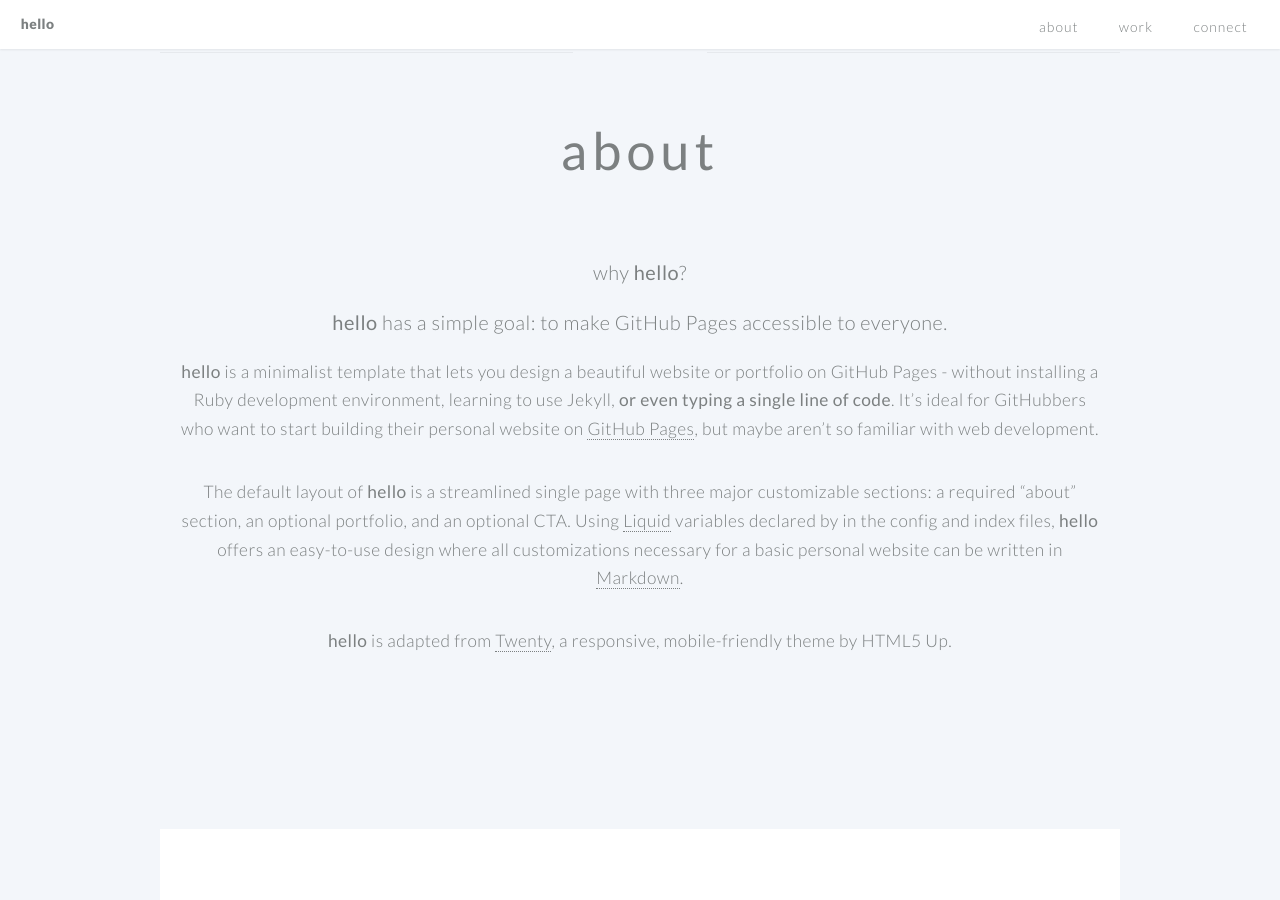
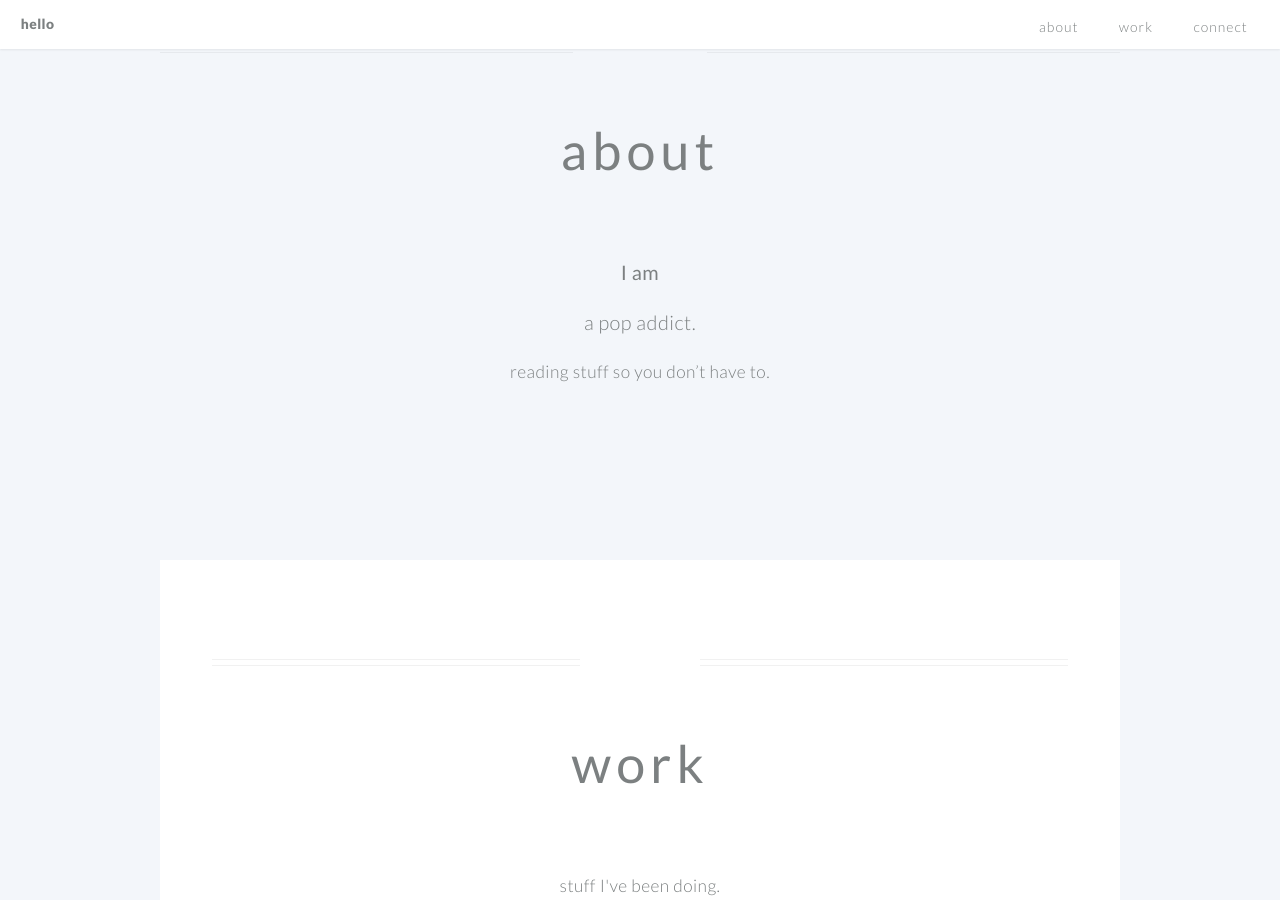
Before and after one commit to teaxwin/teaxwin.github.io, a Jekyll site: the page built from index.md, in a window 1280 px wide and 900 px high, scrolled down 611 px. Built offline with Jekyll 4.4.1, drawn with Linux system fonts in a browser that asks for light colours; a file with an impossible date is left out.

Commit message:
change about me

```diff
--- a/_config.yml
+++ b/_config.yml
@@ -1,7 +1,7 @@
 # _config.yml
 
 # required, replace with your own information -----
-title: Hello for Github Pages
+title: Tee Win
 author: Tee Win
 description: >
   A minimalist template for designing a personal GitHub Pages website - without typing a single line of code.
--- a/index.md
+++ b/index.md
@@ -42,16 +42,8 @@
 
 ---
 [//]: # (write a bit about yourself here)
-### why **hello**?
+### **I am**
 
-### **hello** has a simple goal: to make GitHub Pages accessible to everyone.
+### a pop addict.
 
-**hello** is a minimalist template that lets you design a beautiful website or portfolio on GitHub Pages - without installing a Ruby
-development environment, learning to use Jekyll, **or even typing a single line of code**. It's ideal for GitHubbers
-who want to start building their personal website on [GitHub Pages](https://pages.github.com/), but maybe aren't so familiar with web development.
-
-
-The default layout of **hello** is a streamlined single page with three major customizable sections: a required "about" section, an optional portfolio, and an optional CTA. Using [Liquid](https://shopify.github.io/liquid/) variables declared by in the config and index files, **hello** offers an easy-to-use design where all customizations necessary for a basic personal website can be written in [Markdown](https://www.markdownguide.org/basic-syntax/).
-
-
-**hello** is adapted from [Twenty](https://html5up.net/twenty), a responsive, mobile-friendly theme by HTML5 Up.
+reading stuff so you don't have to.
```
